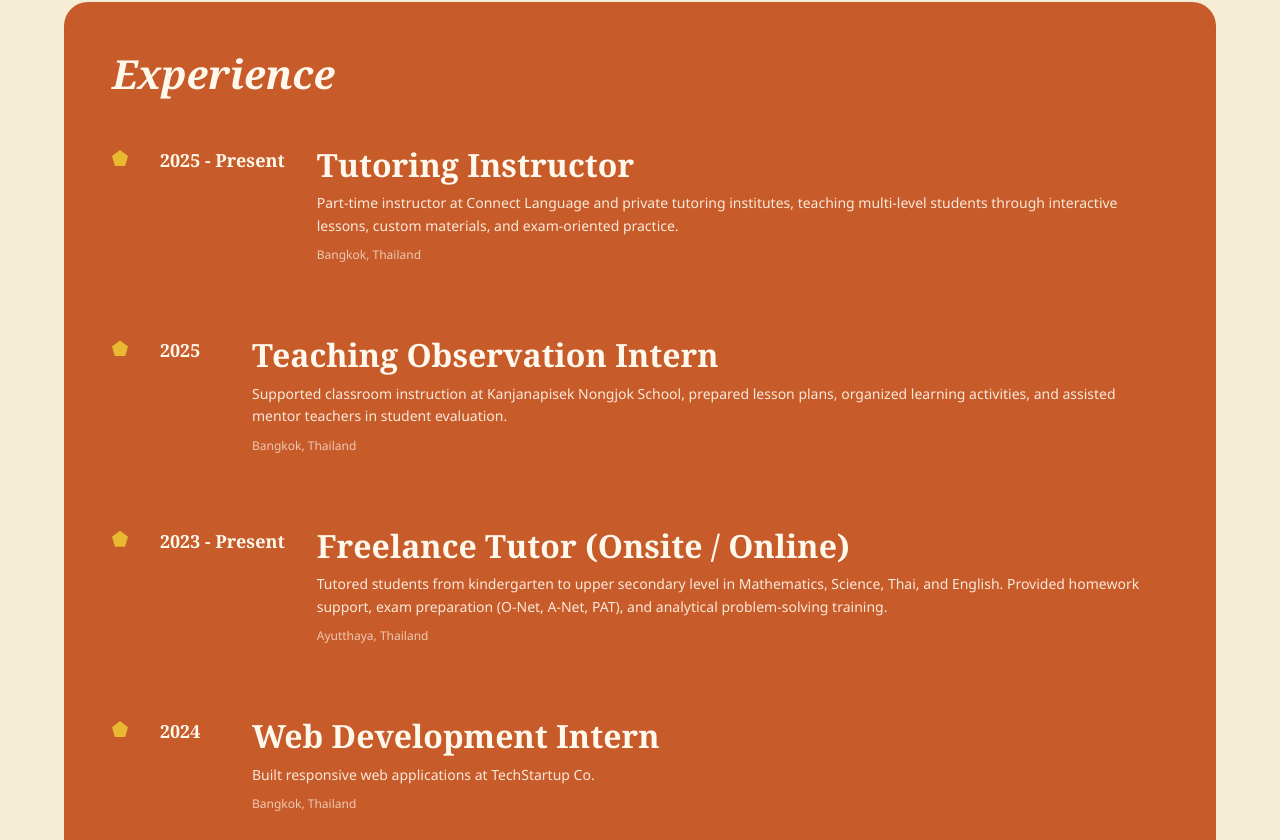
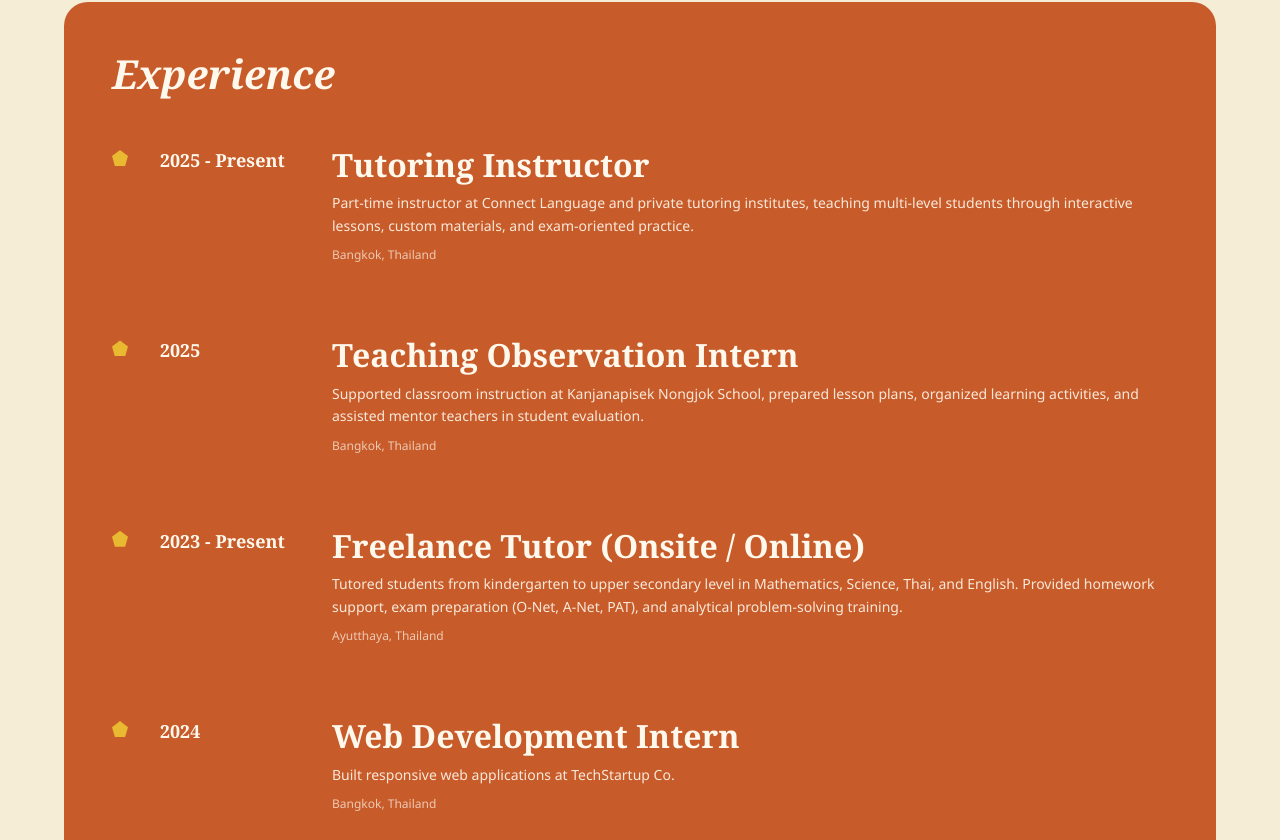
Before and after one commit to jamelswift/Wipatsasicha_Web, a plain HTML site: page index.html in a window 1280 px wide. Shown: the part 1853-2693 px from the top of the page. Drawn offline with Linux system fonts and the light colour scheme.

Commit message:
Align Experience timeline text columns

```diff
--- a/styles.css
+++ b/styles.css
@@ -669,7 +669,8 @@ a:hover {
     font-family: Georgia, serif;
     font-size: 1.125rem;
     font-weight: bold;
-    min-width: 60px;
+    width: 140px;
+    white-space: nowrap;
 }
 
 .experience-content {
```
